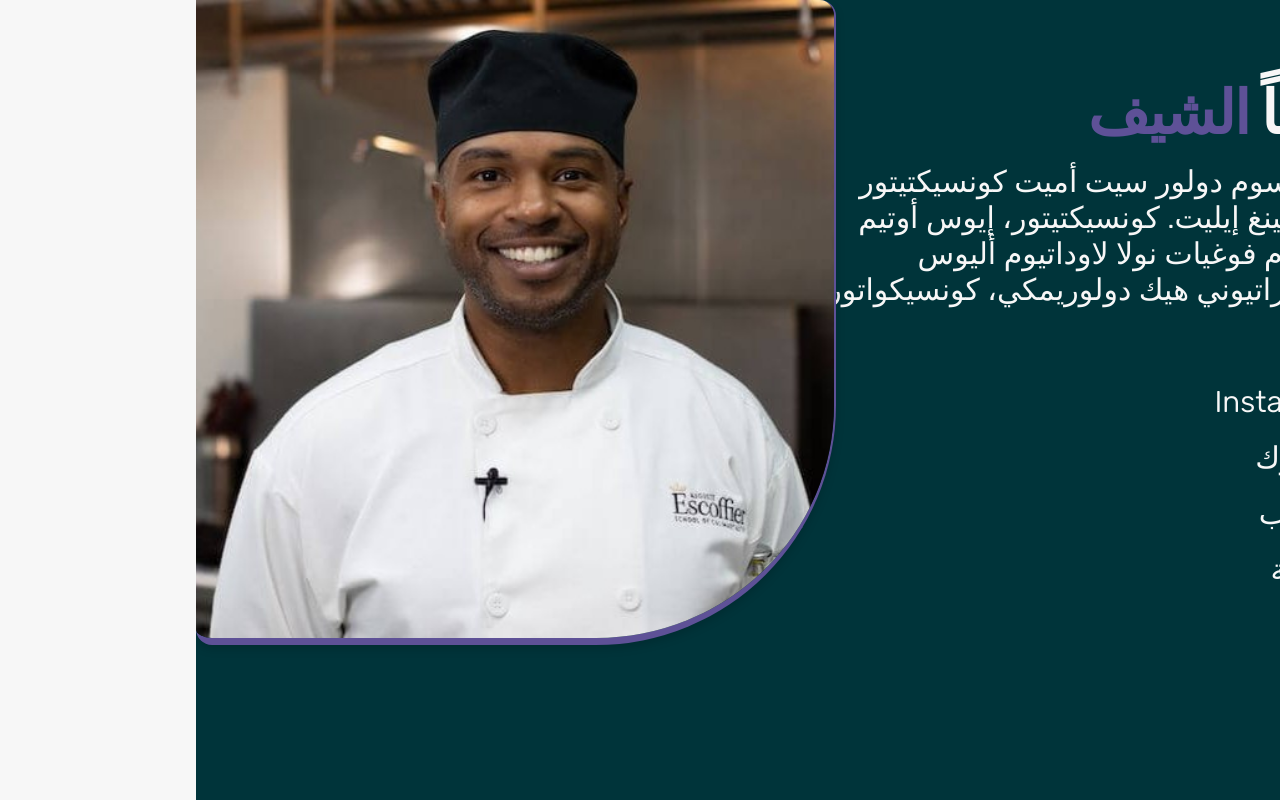
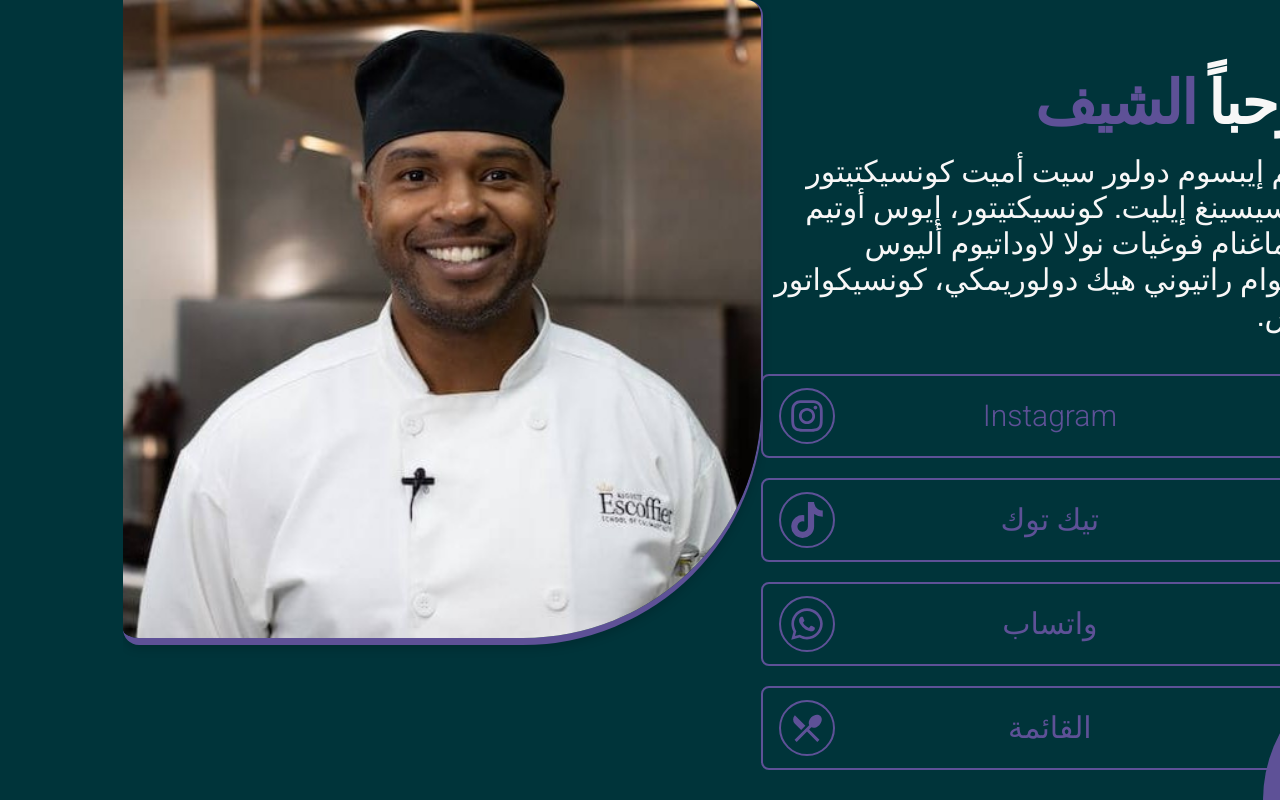
Before and after one commit to Sulaiman-F/Chef, a React (Vite) app: page / in a window 1280 px wide. Built offline with nearby package versions, Linux system fonts and the light colour scheme.

Commit message:
Refactor LanguageSwitcher styles and update Home component layout

```diff
--- a/src/componetn/LanguageSwitcher.jsx
+++ b/src/componetn/LanguageSwitcher.jsx
@@ -13,20 +13,10 @@ const LanguageSwitcher = () => {
   return (
     <button
       onClick={toggleLanguage}
-      className={`group flex items-center gap-2 p-2  rounded-lg transition-all duration-300 cursor-pointer hover:scale-105 ${
-        i18n.language === "ar"
-          ? "bg-[#0A5258] hover:bg-[#0A5258]/90"
-          : "bg-[#5E5197] hover:bg-[#5E5197]/90"
-      }`}
+      className="group flex items-center gap-2 p-2  rounded-lg transition-all duration-300 cursor-pointer hover:scale-105 bg-[#0A5258] hover:bg-[#0A5258]/90"
       aria-label="Change language"
     >
-      <IoLanguage
-        className={`text-xl text-[#f7f7f7] ${
-          i18n.language === "ar"
-            ? "group-hover:text-[#5E5197]"
-            : "group-hover:text-[#0A5258]"
-        }`}
-      />
+      <IoLanguage className="text-xl text-[#f7f7f7] group-hover:text-[#5E5197]" />
     </button>
   );
 };
--- a/src/index.css
+++ b/src/index.css
@@ -25,5 +25,5 @@
 html,
 body,
 #root {
-  background-color: #f7f7f7;
+  background-color: #00343a;
 }
--- a/src/pages/Home.jsx
+++ b/src/pages/Home.jsx
@@ -12,10 +12,8 @@ function Home() {
   //5E5197
   return (
     <div
-      className={` min-h-screen flex flex-col-reverse xl:flex-row items-center justify-center p-5 md:px-10  xl:px-20 ${
-        i18n.language === "ar"
-          ? "rtl bg-gradient-to-b from-[#00343A] to-[#00343A]"
-          : "ltr bg-gradient-to-b from-[#5E5197] to-[#5E5197]"
+      className={` min-h-screen flex flex-col-reverse xl:flex-row items-center justify-center p-5 md:px-10  xl:px-15 bg-[#00343A] gap-15 ${
+        i18n.language === "ar" ? "rtl" : "ltr"
       }`}
     >
       {/* Language Switcher */}
@@ -23,10 +21,10 @@ function Home() {
         <LanguageSwitcher />
       </div>
       <div
-        className={`fixed bottom-0 h-15 w-15 md:h-25 md:w-25 lg:h-35 lg:w-35 flex items-end p-0 md:p-2 justify-end lg:justify-start ${
+        className={`fixed bottom-0 h-15 w-15 md:h-25 md:w-25 lg:h-35 lg:w-35 flex items-end p-0 md:p-2 justify-end lg:justify-start bg-[#5E5197] ${
           i18n.language === "ar"
-            ? "left-0 lg:right-0 rounded-tr-full lg:rounded-tl-full lg:rounded-tr-none bg-[#5E5197]"
-            : "right-0 lg:left-0 rounded-tl-full lg:rounded-tr-full lg:rounded-tl-none bg-[#00343A]"
+            ? "left-0 lg:right-0 rounded-tr-full lg:rounded-tl-full lg:rounded-tr-none "
+            : "right-0 lg:left-0 rounded-tl-full lg:rounded-tr-full lg:rounded-tl-none "
         }`}
       >
         <img
@@ -43,92 +41,77 @@ function Home() {
       <img
         src="/Chef.jpg"
         alt="Chef"
-        className={`absolute top-0 w-full  xl:w-160 object-contain drop-shadow-lg border-b-[7px]
+        className={`absolute top-0 w-full  xl:w-160 object-contain drop-shadow-lg border-b-[7px] border-[#5E5197]
           ${
             i18n.language === "ar"
-              ? "left-0 rounded-br-[15rem] rounded-bl-[1rem] md:rounded-tr-[1rem]  border-r-[2px] border-[#5E5197]"
-              : "right-0 rounded-bl-[15rem] rounded-br-[1rem] md:rounded-tl-[1rem] border-l-[2px] border-[#00343A]"
+              ? "left-0 rounded-br-[15rem] rounded-bl-[1rem] md:rounded-tr-[1rem]  border-r-[2px]"
+              : "right-0 rounded-bl-[15rem] rounded-br-[1rem] md:rounded-tl-[1rem] border-l-[2px]"
           }`}
       />
 
-      <div className="w-full lg:w-2/3 lg:h-[80vh] flex flex-col gap-5 lg:p-1 text-[#f7f7f7]">
+      <div className="w-full lg:w-2/3 lg:h-[80vh] flex flex-col gap-5 lg:p-1 text-[#f7f7f7] mb-5">
         <h1 className="text-4xl md:text-5xl lg:text-6xl font-semibold tracking-tight">
-          {t("welcome")}{" "}
-          <span
-            className={`${
-              i18n.language === "ar" ? "text-[#5E5197]" : "text-[#00343A]"
-            }`}
-          >
-            {t("name")}
-          </span>
+          {t("welcome")} <span className="text-[#5E5197]">{t("name")}</span>
         </h1>
         <p className="text-xl md:text-2xl lg:text-3xl whitespace-pre-wrap/relaxed font-[350]">
           {t("description")}
         </p>
 
-        <div className="flex flex-col gap-4 md:gap-5 pt-5 font-[350] text-xl md:text-2xl lg:text-3xl ">
-          <a
-            href="https://instagram.com/yourhandle"
-            target="_blank"
-            rel="noopener noreferrer"
-            className={`group flex items-center w-fit gap-2  cursor-pointer transition-all duration-300  ${
-              i18n.language === "ar"
-                ? "hover:text-[#5E5197]"
-                : "hover:text-[#00343A]"
-            }`}
+        <div className="flex flex-col gap-4 md:gap-5 pt-5 font-[350] text-xl md:text-2xl lg:text-3xl ltr ">
+          <button
+            onClick={() =>
+              window.open("https://instagram.com/instagram", "_blank")
+            }
+            className="flex items-center w-full justify-between cursor-pointer border-2 border-[#5E5197]  rounded-lg  px-4 py-2 md:py-3 text-[#5E5197] hover:bg-[#5E5197]/20 transition-all duration-300 "
             aria-label="Open Instagram profile"
           >
-            <FaInstagram className="transition-transform group-hover:-translate-y-0.5" />{" "}
+            <div className="h-9 w-9 md:h-12 md:w-12 lg:h-14 lg:w-14 p-1.5 md:p-2 border-2 border-[#5E5197] rounded-full flex items-center justify-center">
+              <FaInstagram className="text-2xl md:text-3xl lg:text-4xl" />
+            </div>
             {t("instagram")}
-          </a>
-          <a
-            href="https://www.tiktok.com/@yourhandle"
-            target="_blank"
-            rel="noopener noreferrer"
-            className={`group flex items-center w-fit gap-2  cursor-pointer transition-all duration-300  ${
-              i18n.language === "ar"
-                ? "hover:text-[#5E5197]"
-                : "hover:text-[#00343A]"
-            }`}
+            <div className="h-9 w-9 md:h-12 md:w-12 lg:h-14 lg:w-14 p-1.5 md:p-2 border-2 border-[#5E5197] opacity-0"></div>
+          </button>
+          <button
+            onClick={() =>
+              window.open("https://www.tiktok.com/@tiktok", "_blank")
+            }
+            className="flex items-center w-full justify-between cursor-pointer border-2 border-[#5E5197]  rounded-lg  px-4 py-2 md:py-3 text-[#5E5197] hover:bg-[#5E5197]/20 transition-all duration-300 "
             aria-label="Open TikTok profile"
           >
-            <FaTiktok className="transition-transform group-hover:-translate-y-0.5" />{" "}
+            <div className="h-9 w-9 md:h-12 md:w-12 lg:h-14 lg:w-14 p-1.5 md:p-2 border-2 border-[#5E5197] rounded-full flex items-center justify-center">
+              <FaTiktok className="text-2xl md:text-3xl lg:text-4xl" />{" "}
+            </div>
             {t("tiktok")}
-          </a>
+            <div className="h-9 w-9 md:h-12 md:w-12 lg:h-14 lg:w-14 p-1.5 md:p-2 border-2 border-[#5E5197] opacity-0"></div>
+          </button>
 
-          <a
-            href="https://wa.me/966537701127"
-            target="_blank"
-            rel="noopener noreferrer"
-            className={`group flex items-center w-fit gap-2  cursor-pointer transition-all duration-300  ${
-              i18n.language === "ar"
-                ? "hover:text-[#5E5197]"
-                : "hover:text-[#00343A]"
-            }`}
-            aria-label="Contact on WhatsApp"
+          <button
+            onClick={() => window.open("https://wa.me/966537701127", "_blank")}
+            className="flex items-center w-full justify-between cursor-pointer border-2 border-[#5E5197]  rounded-lg  px-4 py-2 md:py-3 text-[#5E5197] hover:bg-[#5E5197]/20 transition-all duration-300 "
+            aria-label="Open WhatsApp chat"
           >
-            <FaWhatsapp className="transition-transform group-hover:-translate-y-0.5" />{" "}
+            <div className="h-9 w-9 md:h-12 md:w-12 lg:h-14 lg:w-14 p-1.5 md:p-2 border-2 border-[#5E5197] rounded-full flex items-center justify-center">
+              <FaWhatsapp className="text-2xl md:text-3xl lg:text-4xl" />{" "}
+            </div>
             {t("whatsapp")}
-          </a>
+            <div className="h-9 w-9 md:h-12 md:w-12 lg:h-14 lg:w-14 p-1.5 md:p-2 border-2 border-[#5E5197] opacity-0"></div>
+          </button>
 
-          <a
-            href="/menu.pdf"
-            target="_blank"
-            rel="noopener noreferrer"
-            className={`group flex items-center w-fit gap-2  cursor-pointer transition-all duration-300  ${
-              i18n.language === "ar"
-                ? "hover:text-[#5E5197]"
-                : "hover:text-[#00343A]"
-            }`}
+          <button
+            onClick={() => window.open("/menu.pdf", "_blank")}
+            className="flex items-center w-full justify-between cursor-pointer border-2 border-[#5E5197]  rounded-lg  px-4 py-2 md:py-3 text-[#5E5197] hover:bg-[#5E5197]/20 transition-all duration-300 "
             aria-label="Open menu PDF"
           >
-            <MdOutlineRestaurantMenu className="transition-transform group-hover:-translate-y-0.5" />{" "}
+            <div className="h-9 w-9 md:h-12 md:w-12 lg:h-14 lg:w-14 p-1.5 md:p-2 border-2 border-[#5E5197] rounded-full flex items-center justify-center">
+              <MdOutlineRestaurantMenu className="text-2xl md:text-3xl lg:text-4xl" />{" "}
+            </div>
             {t("menu")}
-          </a>
+            <div className="h-9 w-9 md:h-12 md:w-12 lg:h-14 lg:w-14 p-1.5 md:p-2 border-2 border-[#5E5197] opacity-0"></div>
+          </button>
         </div>
       </div>
 
-      <div className="w-full  xl:w-170 xl:h-[90vh] h-110 md:h-200 lg:h-250 flex justify-center items-center "></div>
+      <div className="w-full  xl:w-170 xl:h-[90vh] h-95 md:h-180 lg:h-250 flex justify-center items-center "></div>
     </div>
   );
 }
```
